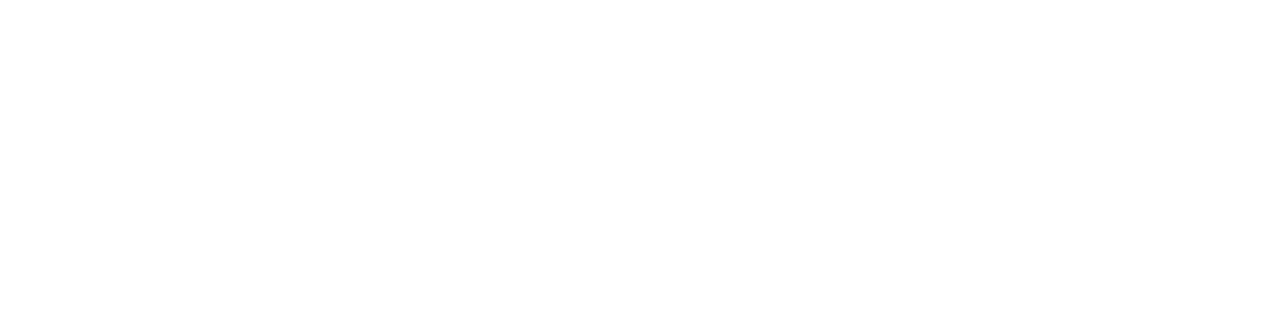
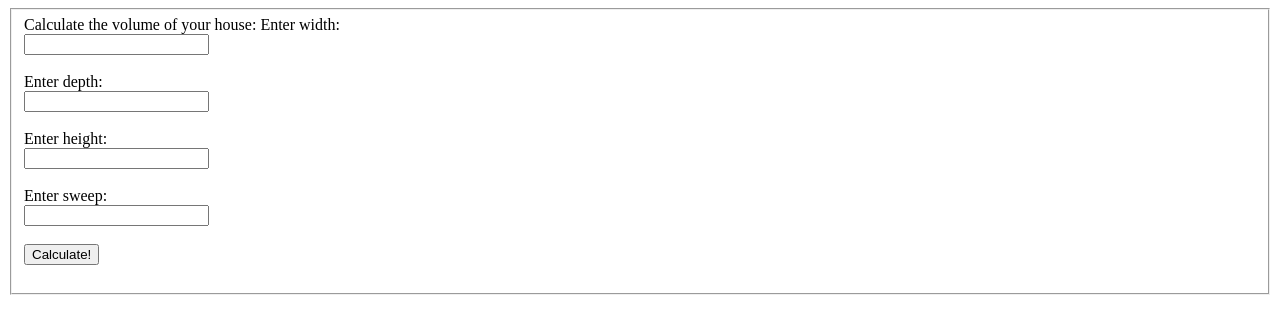
Before and after one commit to sarrodri/CSCI110, a plain HTML site: page functions.html in a window 1280 px wide. Drawn offline with Linux system fonts and the light colour scheme.

Commit message:
initial commit

```diff
--- a/functions.html
+++ b/functions.html
@@ -7,6 +7,27 @@
     <title>Document</title>
 </head>
 <body>
+    <fieldset>
+        Calculate the volume of your house:
+        <label for="width">Enter width: </br>
+            <input id="width" type="text"></label> </br>
+        </br>
 
+        <label for="depth">Enter depth: </br>
+            <input id="depth" type="text"></label> </br>
+        </br>
+
+        <label for="height">Enter height: </br>
+            <input id="height" type="text"></label> </br>
+        </br>
+
+        <label for="sweep">Enter sweep: </br>
+            <input id="sweep" type="text"></label> </br>
+        </br>
+
+        <button type="button" onclick="estimate()"> Calculate! </button> </br>
+    </br>
+        <div id="outputDiv"></div>
+    </fieldset>
 </body>
 </html>
```
